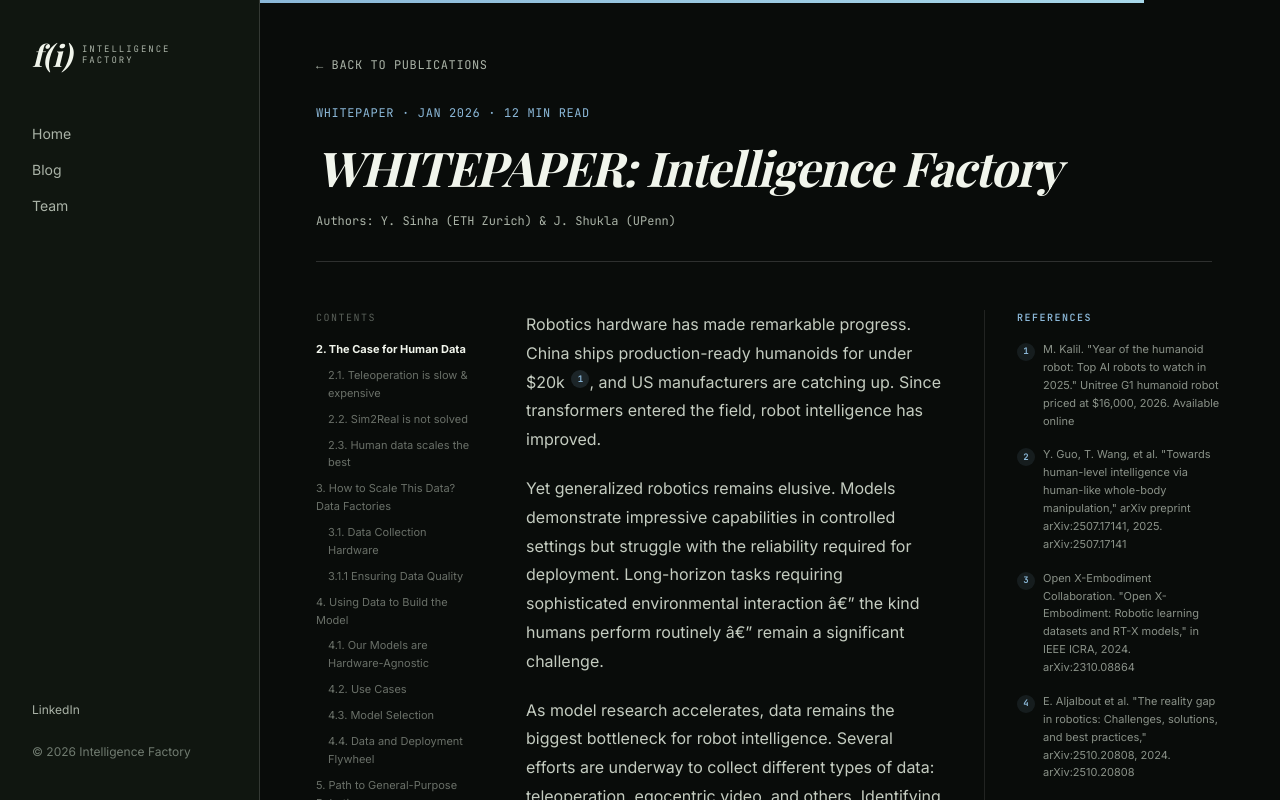
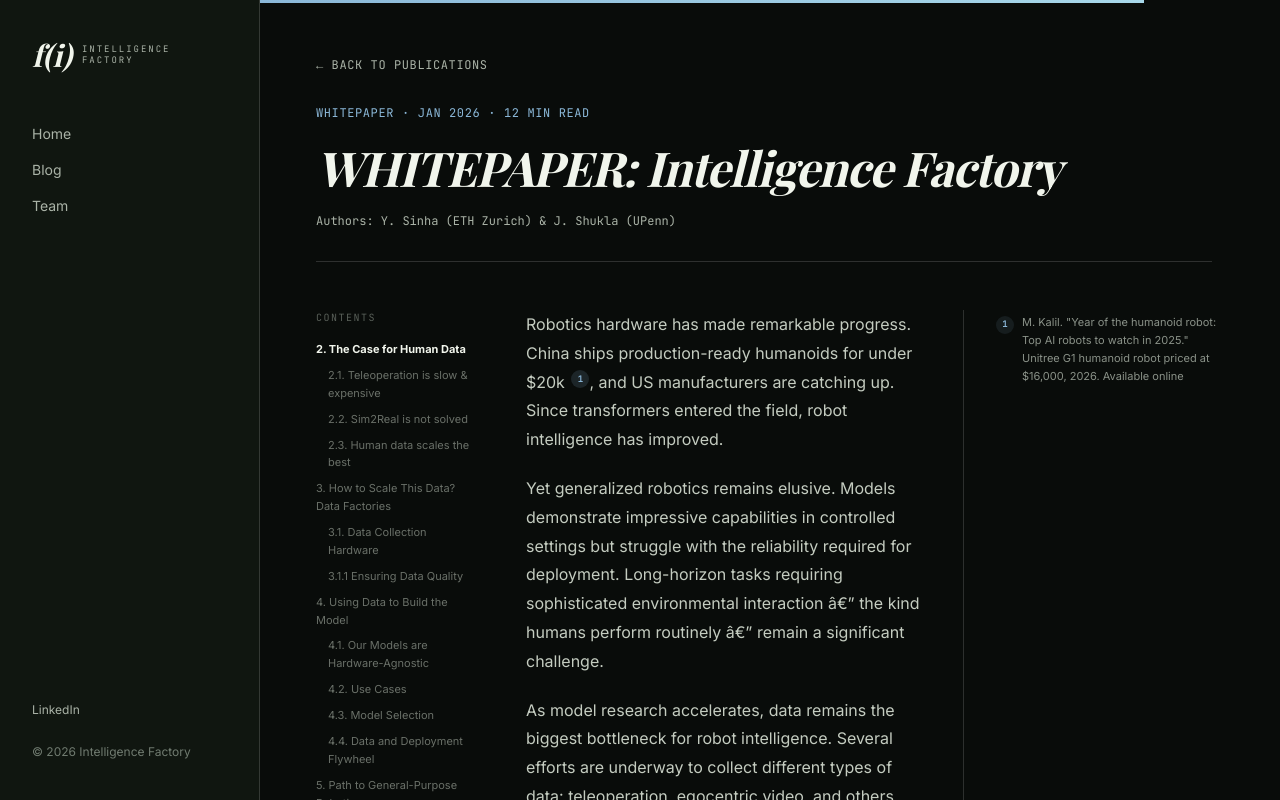
Before and after one commit to vaibhavnagargoje/fi-robotics, a Next.js app: page /blog/whitepaper in a window 1280 px wide. Shown: the top 800 px of the page. Built offline with nearby package versions, Linux system fonts and the light colour scheme; a web font is replaced by a local one.

Commit message:
blog details page updated

```diff
--- a/app/blog/[slug]/page.tsx
+++ b/app/blog/[slug]/page.tsx
@@ -136,70 +136,170 @@ export default async function BlogPostPage({ params }: Props) {
   const headings = extractHeadings(post.body);
   const references = post.references ?? [];
 
-  const blocks = post.body.split("\n\n").map((block, i) => {
+  /**
+   * Helper to find all reference objects cited within a raw text string
+   */
+  const getCitationsInText = (rawText: string): Reference[] => {
+    const ids = Array.from(rawText.matchAll(/\[(\d+)\]/g), (m) => parseInt(m[1], 10));
+    if (ids.length === 0) return [];
+    return references.filter((r) => ids.includes(r.id));
+  };
+
+  /**
+   * Render clean, simple reference note in the margin (matching original aesthetic)
+   */
+  const renderSidenotes = (cites: Reference[]) => {
+    if (cites.length === 0) return null;
+    return (
+      <div className="space-y-4 pt-1">
+        {cites.map((ref) => (
+          <div key={ref.id} className="flex gap-2">
+            <span className="shrink-0 flex items-center justify-center w-[18px] h-[18px] rounded-full bg-[#8bb8d8]/10 text-[#8bb8d8] text-[9px] font-mono font-bold mt-[2px]">
+              {ref.id}
+            </span>
+            <div className="text-[11px] leading-relaxed text-[#aab3a7]/80 hover:text-[#c4ccc0] transition-colors">
+              {ref.url ? (
+                <a
+                  href={ref.url}
+                  target="_blank"
+                  rel="noopener noreferrer"
+                  className="hover:text-[#8bb8d8] transition-colors"
+                >
+                  {ref.text}
+                </a>
+              ) : (
+                ref.text
+              )}
+            </div>
+          </div>
+        ))}
+      </div>
+    );
+  };
+
+  const rawBlocks = post.body.split("\n\n");
+
+  const renderedRows = rawBlocks.map((block, i) => {
     const t = block.trim();
     if (!t) return null;
 
+    // Headings
     if (t.startsWith("### ")) {
       const text = t.replace(/^###\s*/, "");
       return (
+        <div
+          key={i}
+          className="lg:grid lg:grid-cols-[1fr_240px] xl:grid-cols-[1fr_260px] items-start"
+        >
+          <div className="lg:pr-6 xl:lg:pr-8">
             <h3
-          key={i}
               id={slugify(text)}
-          className="font-sans font-semibold text-base md:text-lg text-[#8bb8d8] mt-8 mb-3 scroll-mt-24"
+              className="font-sans font-semibold text-base md:text-lg text-[#8bb8d8] mt-6 mb-2 scroll-mt-24"
             >
               {text}
             </h3>
+          </div>
+          <div className="hidden lg:block lg:pl-6 xl:lg:pl-8" />
+        </div>
       );
     }
+
     if (t.startsWith("## ")) {
       const text = t.replace(/^##\s*/, "");
       return (
+        <div
+          key={i}
+          className="lg:grid lg:grid-cols-[1fr_240px] xl:grid-cols-[1fr_260px] items-start"
+        >
+          <div className="lg:pr-6 xl:lg:pr-8">
             <h2
-          key={i}
               id={slugify(text)}
-          className="font-sans font-bold text-xl md:text-2xl text-[#f1f5ec] mt-12 mb-4 border-b border-white/10 pb-2 scroll-mt-24"
+              className="font-sans font-bold text-xl md:text-2xl text-[#f1f5ec] mt-10 mb-4 border-b border-white/10 pb-2 scroll-mt-24"
             >
               {text}
             </h2>
+          </div>
+          <div className="hidden lg:block lg:pl-6 xl:lg:pl-8" />
+        </div>
       );
     }
+
+    // Unordered List
     if (t.startsWith("- ")) {
+      const listItems = t.split("\n");
+      const listCitations = getCitationsInText(t);
+
       return (
-        <ul
+        <div
           key={i}
-          className="list-disc pl-5 my-4 space-y-2 text-sm md:text-base text-[#c4ccc0] leading-relaxed"
+          className="lg:grid lg:grid-cols-[1fr_240px] xl:grid-cols-[1fr_260px] items-start mb-5"
         >
-          {t.split("\n").map((li, j) => (
+          <div className="lg:pr-6 xl:lg:pr-8">
+            <ul className="list-disc pl-5 space-y-2 text-sm md:text-base text-[#c4ccc0] leading-relaxed">
+              {listItems.map((li, j) => (
                 <li key={j}>{renderFormattedText(li.replace(/^-\s*/, ""), references)}</li>
               ))}
             </ul>
+          </div>
+
+          <div className="hidden lg:block lg:pl-6 xl:lg:pl-8">
+            {renderSidenotes(listCitations)}
+          </div>
+        </div>
       );
     }
+
+    // Ordered List
     if (t.match(/^[0-9]+\.\s/)) {
+      const listItems = t.split("\n");
+      const listCitations = getCitationsInText(t);
+
       return (
-        <ol
+        <div
           key={i}
-          className="list-decimal pl-5 my-4 space-y-3 text-sm text-[#c4ccc0] leading-relaxed"
+          className="lg:grid lg:grid-cols-[1fr_240px] xl:grid-cols-[1fr_260px] items-start mb-5"
         >
-          {t.split("\n").map((li, j) => (
+          <div className="lg:pr-6 xl:lg:pr-8">
+            <ol className="list-decimal pl-5 space-y-3 text-sm text-[#c4ccc0] leading-relaxed">
+              {listItems.map((li, j) => (
                 <li key={j} className="pl-1">
                   {renderFormattedText(li.replace(/^[0-9]+\.\s*/, ""), references)}
                 </li>
               ))}
             </ol>
+          </div>
+
+          <div className="hidden lg:block lg:pl-6 xl:lg:pl-8">
+            {renderSidenotes(listCitations)}
+          </div>
+        </div>
       );
     }
+
+    // Paragraph
+    const citations = getCitationsInText(t);
+
     return (
-      <p key={i} className="text-sm md:text-base text-[#c4ccc0] leading-[1.8] mb-5">
+      <div
+        key={i}
+        className="lg:grid lg:grid-cols-[1fr_240px] xl:grid-cols-[1fr_260px] items-start mb-5"
+      >
+        <div className="lg:pr-6 xl:lg:pr-8">
+          <p className="text-sm md:text-base text-[#c4ccc0] leading-[1.8] font-sans">
             {renderFormattedText(t, references)}
           </p>
+        </div>
+
+        <div className="hidden lg:block lg:pl-6 xl:lg:pl-8">
+          {renderSidenotes(citations)}
+        </div>
+      </div>
     );
   });
 
   return (
     <>
-      <div className="page-enter flex-1 bg-[#090c0a] w-full">
+      <div className="page-enter flex-1 bg-[#090c0a] w-full min-h-screen">
         {/* Reading progress bar */}
         <ReadingProgress />
 
@@ -212,7 +312,7 @@ export default async function BlogPostPage({ params }: Props) {
             ← Back to Publications
           </Link>
 
-          {/* Header — full width */}
+          {/* Header */}
           <header className="mb-8 md:mb-12 border-b border-white/15 pb-8 max-w-4xl">
             <div className="flex items-center gap-2 text-xs font-mono text-[#8bb8d8] uppercase tracking-wider mb-4 flex-wrap">
               <span>{post.tag}</span>
@@ -231,58 +331,25 @@ export default async function BlogPostPage({ params }: Props) {
             </p>
           </header>
 
-          {/* ── 3-column layout: TOC | Content (Expanded) | References (Narrowed + Vertical Line) ── */}
-          <div
-            className={`lg:grid lg:gap-8 xl:gap-10 items-start ${
-              references.length > 0
-                ? "lg:grid-cols-[160px_1fr_220px] xl:grid-cols-[170px_1fr_240px]"
-                : "lg:grid-cols-[160px_1fr]"
-            }`}
-          >
+          {/* ── Main Layout: TOC + (Content & Parallel References Column) ── */}
+          <div className="lg:grid lg:grid-cols-[160px_1fr] xl:grid-cols-[170px_1fr] lg:gap-8 xl:gap-10 items-start">
             {/* Column 1: Table of Contents */}
             <TableOfContents headings={headings} />
 
-            {/* Column 2: Article content — expanded reading width */}
-            <article id="article-content" className="min-w-0 space-y-2 max-w-3xl xl:max-w-4xl">
-              {blocks}
-            </article>
+            {/* Column 2: Article content + Parallel References */}
+            <article id="article-content" className="min-w-0 relative">
+              {/* Single Continuous Solid Straight Vertical Line */}
+              <div
+                className="hidden lg:block absolute top-0 bottom-0 right-[240px] xl:right-[260px] w-px bg-white/15 pointer-events-none"
+                aria-hidden="true"
+              />
 
-            {/* Column 3: References sidebar with vertical divider line */}
-            {references.length > 0 && (
-              <>
-                {/* Desktop: sticky sidebar with clean vertical divider */}
-                <aside className="hidden lg:block border-l border-white/10 pl-6 xl:pl-8 sticky top-10 self-start max-h-[calc(100vh-4rem)] overflow-y-auto">
-                  <p className="text-[10px] font-mono uppercase tracking-[0.15em] text-[#8bb8d8] mb-4 font-semibold">
-                    References
-                  </p>
-                  <ol className="space-y-4">
-                    {references.map((ref) => (
-                      <li key={ref.id} className="group">
-                        <div className="flex gap-2">
-                          <span className="shrink-0 flex items-center justify-center w-[18px] h-[18px] rounded-full bg-[#8bb8d8]/10 text-[#8bb8d8] text-[9px] font-mono font-bold mt-[2px]">
-                            {ref.id}
-                          </span>
-                          <div className="text-[11px] leading-relaxed text-[#aab3a7]/80 group-hover:text-[#c4ccc0] transition-colors">
-                            {ref.url ? (
-                              <a
-                                href={ref.url}
-                                target="_blank"
-                                rel="noopener noreferrer"
-                                className="hover:text-[#8bb8d8] transition-colors"
-                              >
-                                {ref.text}
-                              </a>
-                            ) : (
-                              ref.text
-                            )}
+              <div className="space-y-0">
+                {renderedRows}
               </div>
-                        </div>
-                      </li>
-                    ))}
-                  </ol>
-                </aside>
 
               {/* Mobile: references below content */}
+              {references.length > 0 && (
                 <div className="lg:hidden mt-16 pt-8 border-t border-white/10">
                   <h2 className="font-sans font-bold text-lg text-[#f1f5ec] mb-6">
                     References
@@ -311,8 +378,8 @@ export default async function BlogPostPage({ params }: Props) {
                     ))}
                   </ol>
                 </div>
-              </>
               )}
+            </article>
           </div>
         </div>
       </div>
```
Lines whose indentation alone changed are shown as unchanged.
